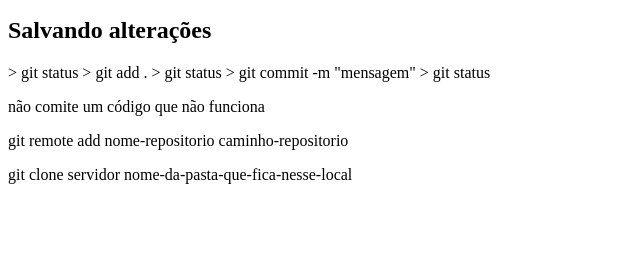
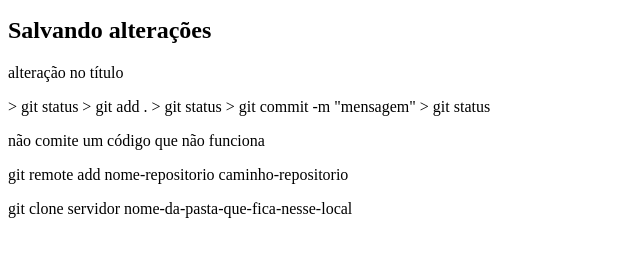
Before and after one commit to vanelmlima/git-github, a plain HTML site: page index.html in a window 1280 px wide. Shown: the part 127-384 px from the top of the page, without its empty margins (0-640 px from the left). Drawn offline with Linux system fonts and the light colour scheme.

Commit message:
alteração hipotética no título

```diff
--- a/index.html
+++ b/index.html
@@ -11,6 +11,7 @@ index.html
 	> git status
 </p>
 <h2>Salvando alterações</h2>
+<p>alteração no título</p>
 <p>
 	> git status
 	> git add .
```
